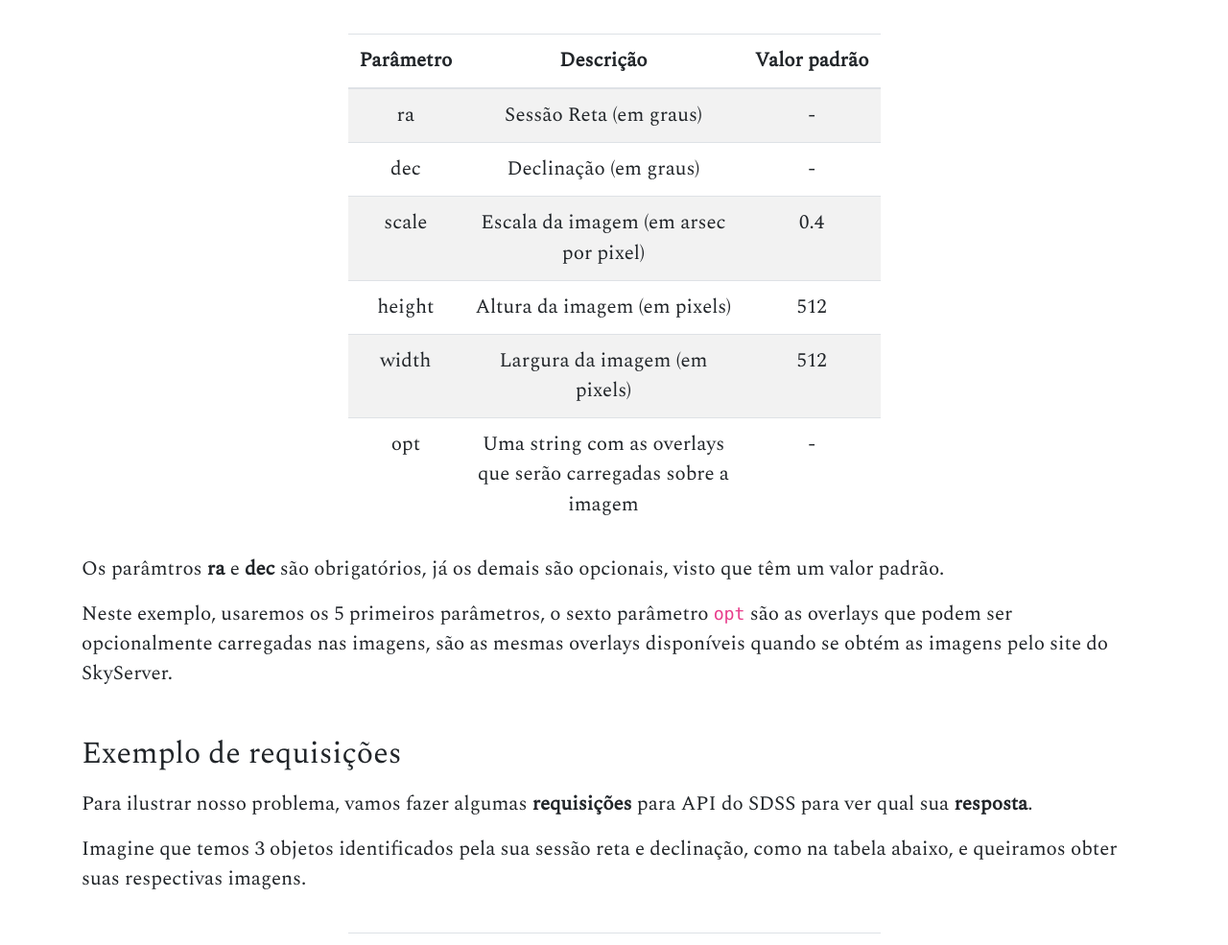
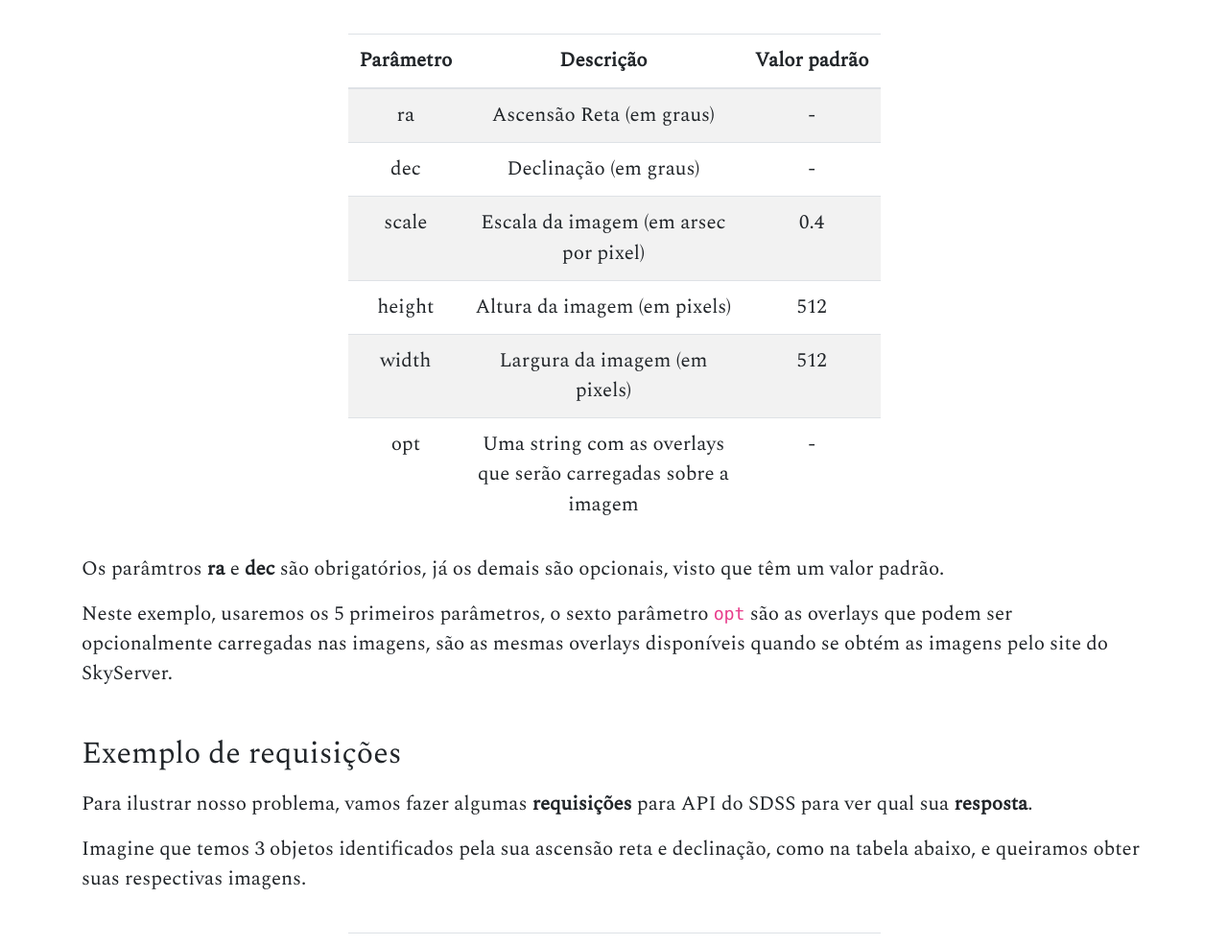
Before and after one commit to iagml/website, a Jekyll site: the page built from _posts/2019-11-11-automatizando-download-de-imagens-do-sdss.md, in a window 1280 px wide and 1400 px high, scrolled down 2965 px. Shown: the part 156-1141 px from the top of the window at 96% size. Built offline with Jekyll 4.4.1, drawn with Linux system fonts in a browser that asks for light colours; comment, search, counter and statistics services are not loaded.

Commit message:
fix typos

```diff
--- a/_posts/2019-11-11-automatizando-download-de-imagens-do-sdss.md
+++ b/_posts/2019-11-11-automatizando-download-de-imagens-do-sdss.md
@@ -63,7 +63,7 @@ Além disso, vemos que esta URL aceita os seguintes parâmetros:
     <tbody>
       <tr>
         <td>ra</td>
-        <td>Sessão Reta (em graus)</td>
+        <td>Ascensão Reta (em graus)</td>
         <td>-</td>
       </tr>
       <tr>
@@ -103,7 +103,7 @@ Neste exemplo, usaremos os 5 primeiros parâmetros, o sexto parâmetro `opt` sã
 
 Para ilustrar nosso problema, vamos fazer algumas **requisições** para API do SDSS para ver qual sua **resposta**.
 
-Imagine que temos 3 objetos identificados pela sua sessão reta e declinação, como na tabela abaixo,  e queiramos obter suas respectivas imagens.
+Imagine que temos 3 objetos identificados pela sua ascensão reta e declinação, como na tabela abaixo,  e queiramos obter suas respectivas imagens.
 
 <div class="table-wrapper">
   <table class="table table-striped text-center">
```
